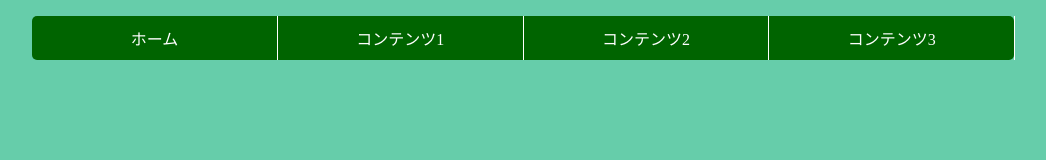
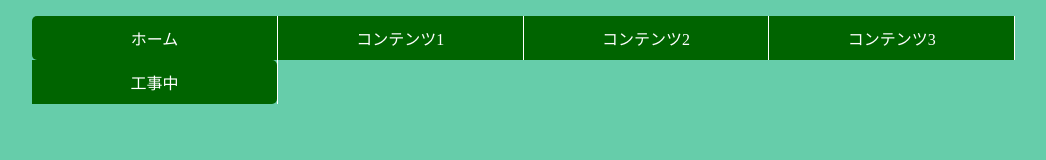
Before and after one commit to shioncolor/web1, a plain HTML site: page index.html in a window 1280 px wide. Shown: the whole page, without its empty margins (16-1062 px from the left). Drawn offline with Linux system fonts and the light colour scheme.

Commit message:
Update index.html

```diff
--- a/index.html
+++ b/index.html
@@ -12,6 +12,7 @@
        <li><a href="other.html">コンテンツ1</a></li>
        <li><a href="other2.html">コンテンツ2</a></li>
        <li><a href="other3.html">コンテンツ3</a></li>
+       <li><a href="#">工事中</a></li>
     </ul>
    </nav>
 </body>
```
